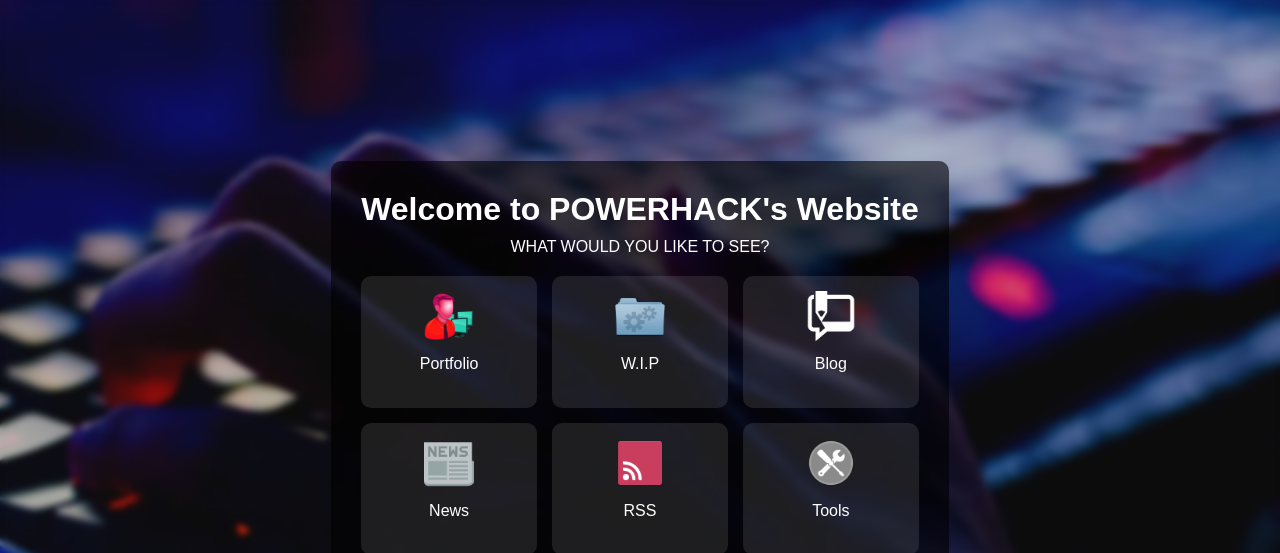
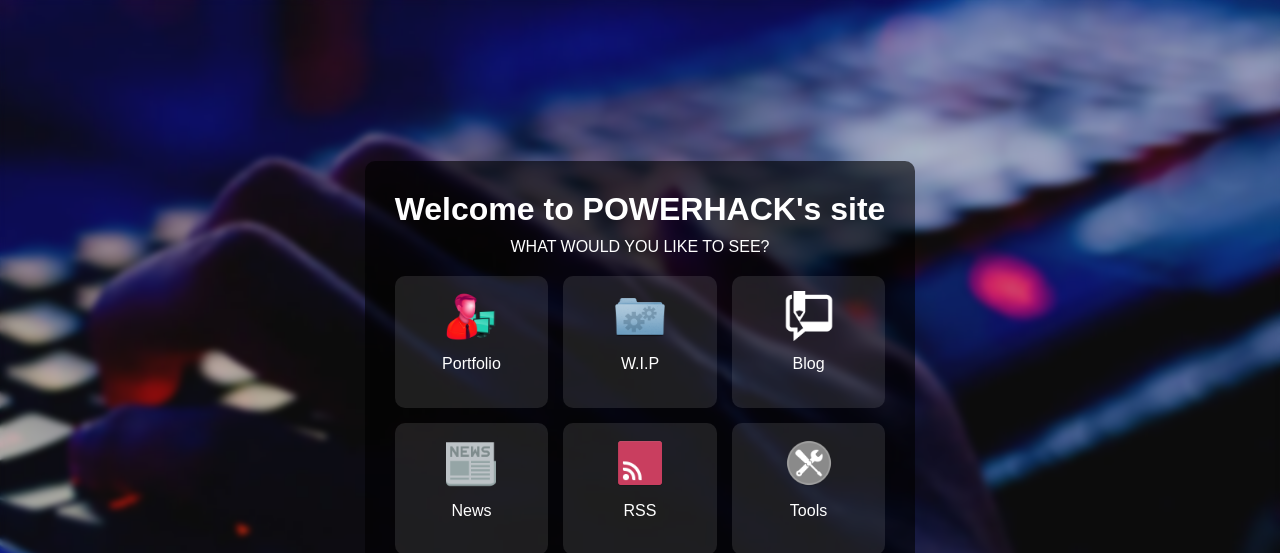
Before and after one commit to POWERHACK69/POWERHACK69.github.io, a plain HTML site: page index.html in a window 1280 px wide. Shown: the top 553 px of the page. Drawn offline with Linux system fonts and the light colour scheme; a web font is replaced by a local one.

Commit message:
Update index.html

```diff
--- a/index.html
+++ b/index.html
@@ -9,7 +9,7 @@
 <body>
     <div class="background">
         <div class="container">
-            <h1>Welcome to POWERHACK's Website</h1>
+            <h1>Welcome to POWERHACK's site</h1>
             <p>WHAT WOULD YOU LIKE TO SEE?</p>
             <div class="grid">
                 <a href="portfolio.html" class="category">
```
